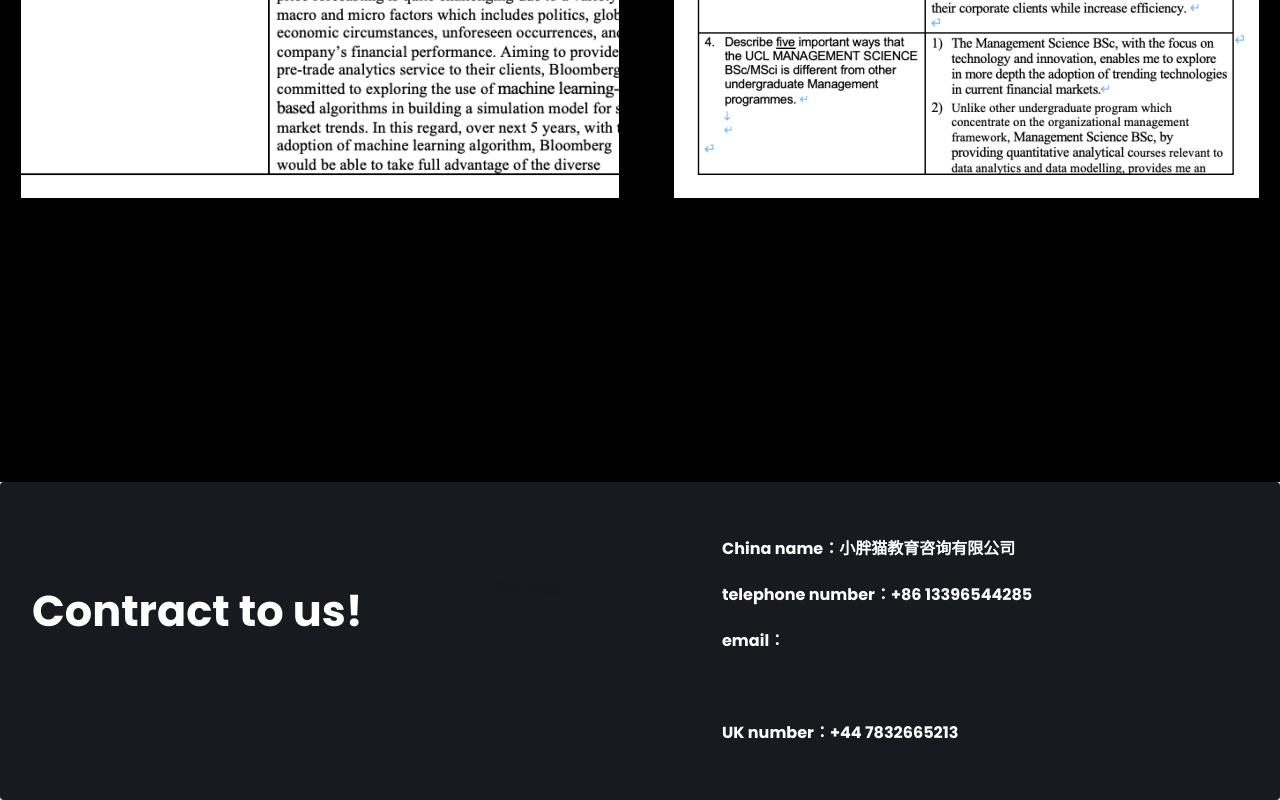
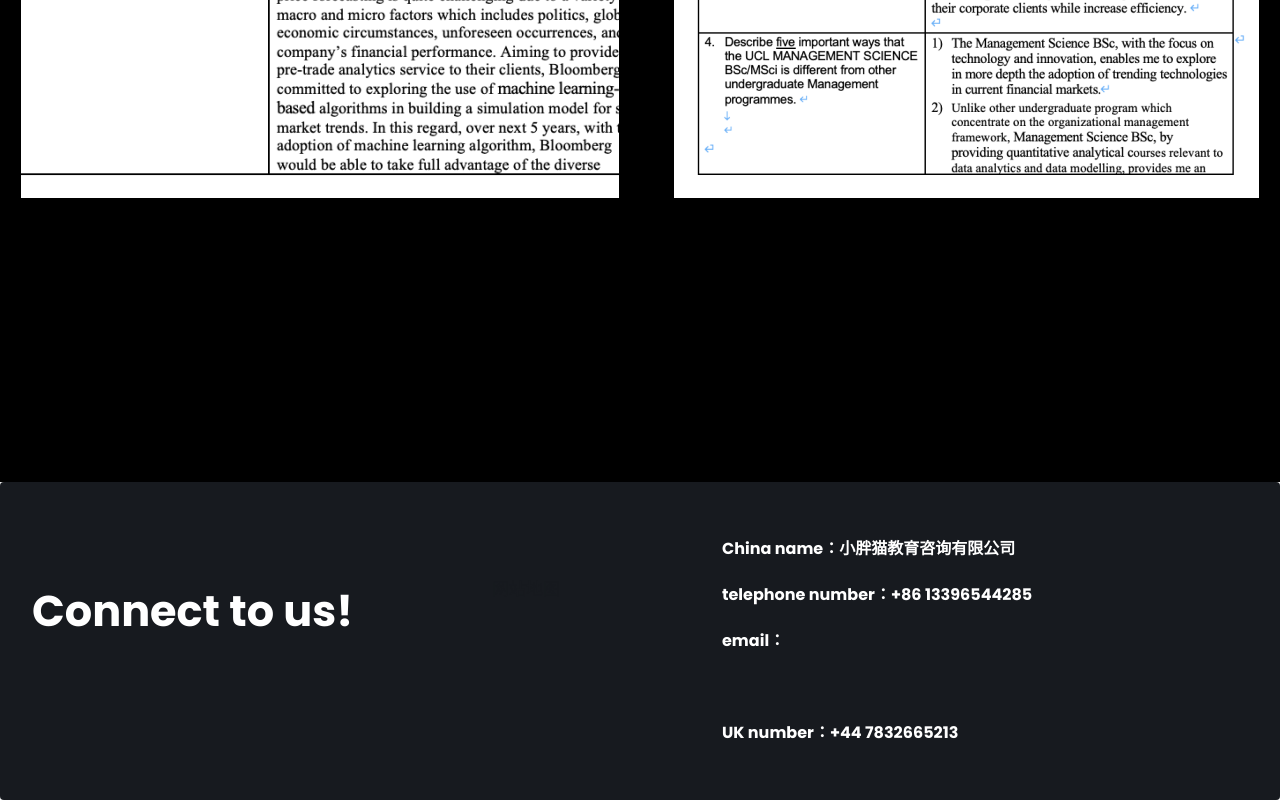
Before and after one commit to Yifeidex/bxjiushuijl, a website built with Parcel: page index.html in a window 1280 px wide. Shown: the part 2603-3403 px from the top of the page. Built offline with nearby package versions, Linux system fonts and the light colour scheme.

Commit message:
Update index.html

```diff
--- a/index.html
+++ b/index.html
@@ -263,7 +263,7 @@
       <div class="content-wrapper">
         <div class="content">
           <div class="navigation">
-            <h1 class="contract-to">Contract to us!</h1>
+            <h1 class="contract-to">Connect to us!</h1>
           </div>
           <div class="div1">网站地图</div>
         </div>
```
